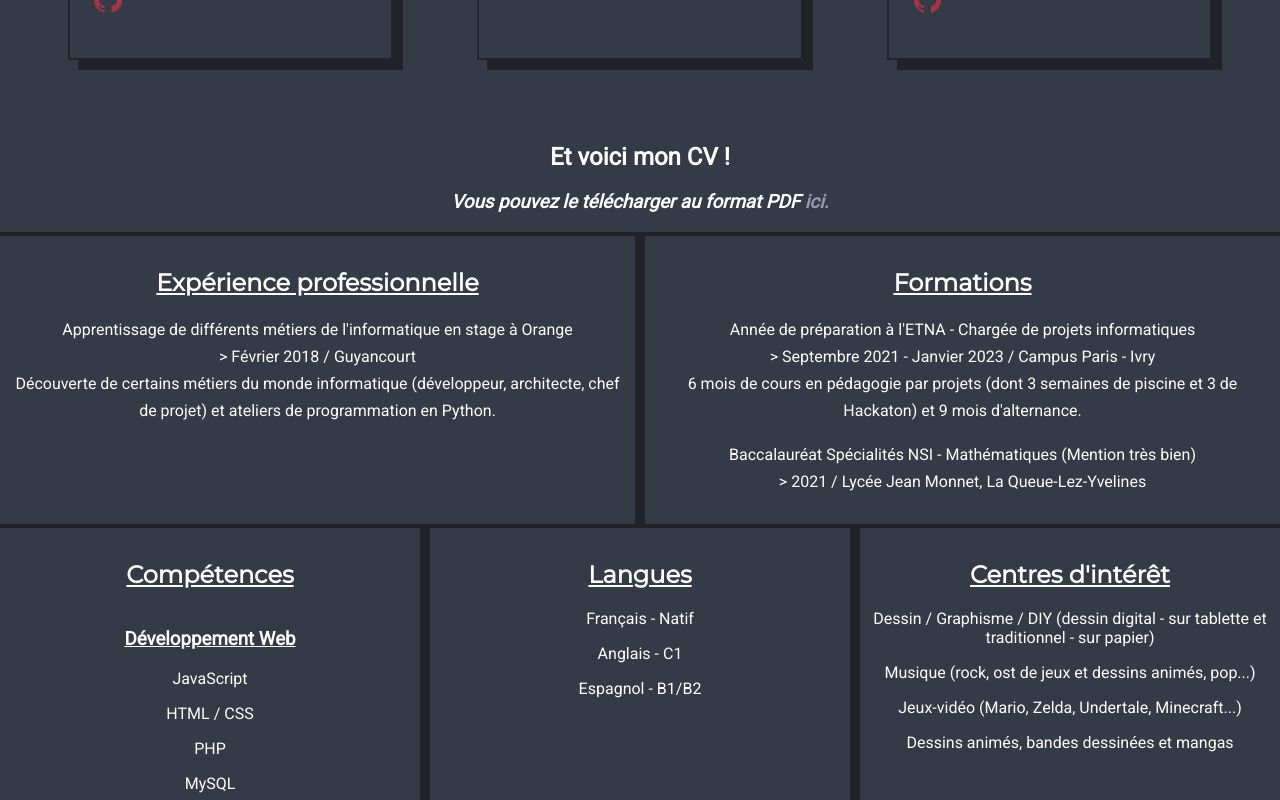
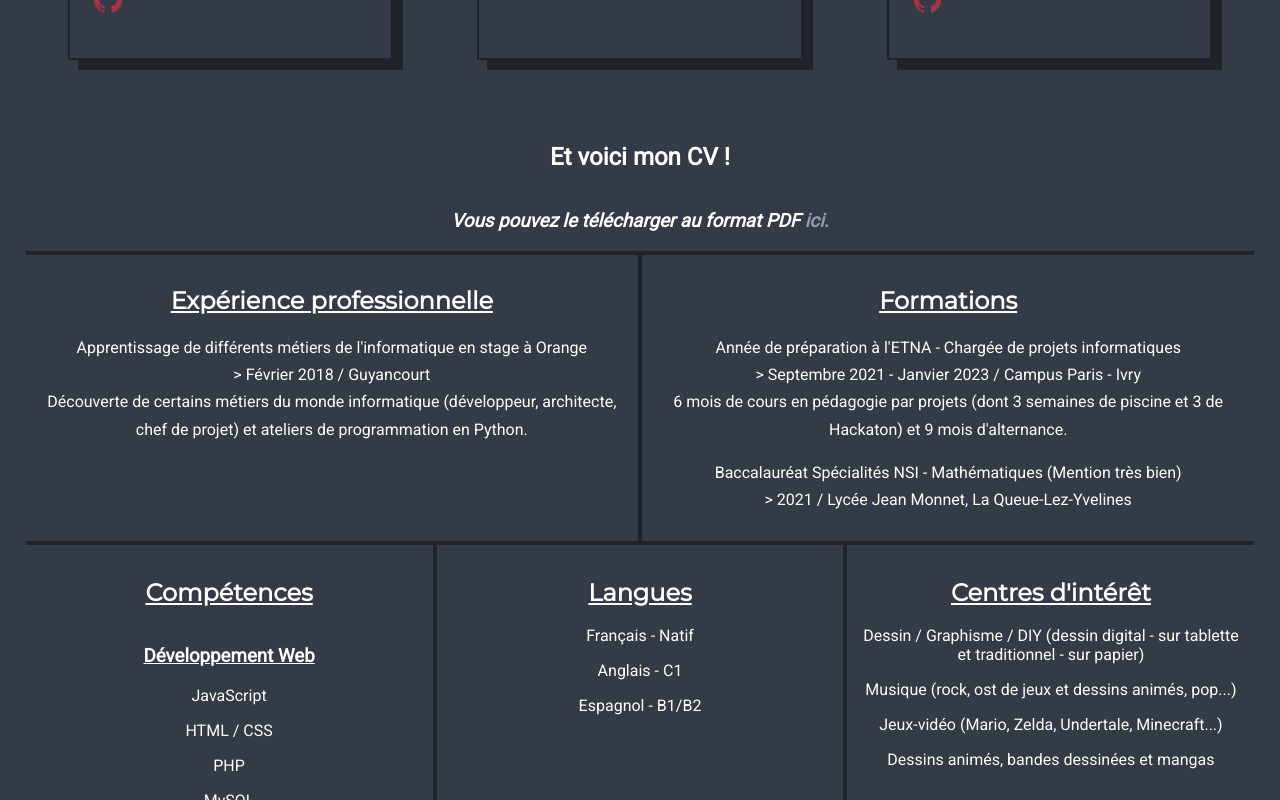
Before and after one commit to Majonnie/bonhomme-julie-portfolio-angular, an Angular app in the folder bonhomme_julie_portfolio/: page / in a window 1280 px wide. Shown: the part 2300-3100 px from the top of the page. Built offline with nearby package versions, Linux system fonts and the light colour scheme.

Commit message:
Modif infos css

```diff
--- a/bonhomme_julie_portfolio/src/app/info/info.component.css
+++ b/bonhomme_julie_portfolio/src/app/info/info.component.css
@@ -6,7 +6,10 @@
   background-color: var(--black);
   padding-top: 0.1%;
 
-  border-bottom: 7px var(--dark_black) solid;
+  border-bottom: 4px var(--dark_black) solid;
+
+  display: flex;
+  flex-direction: column;
 }
 
 .all > h2, .all > h3
@@ -40,8 +43,9 @@ a:hover
   justify-content: space-evenly;
   color: var(--white);
 
-  width: 100%;
+  width: 96%;
   text-align: center;
+  align-self: center;
 
   border-top: 4px var(--dark_black) solid;
 }
@@ -60,12 +64,12 @@ a:hover
 
 .experience, .competences, .langues
 {
-  border-right: 5px var(--dark_black) solid;
+  border-right: 2px var(--dark_black) solid;
 }
 
 .formation, .interets, .langues
 {
-  border-left: 5px var(--dark_black) solid;
+  border-left: 2px var(--dark_black) solid;
 }
 
 .formation, .experience
```
